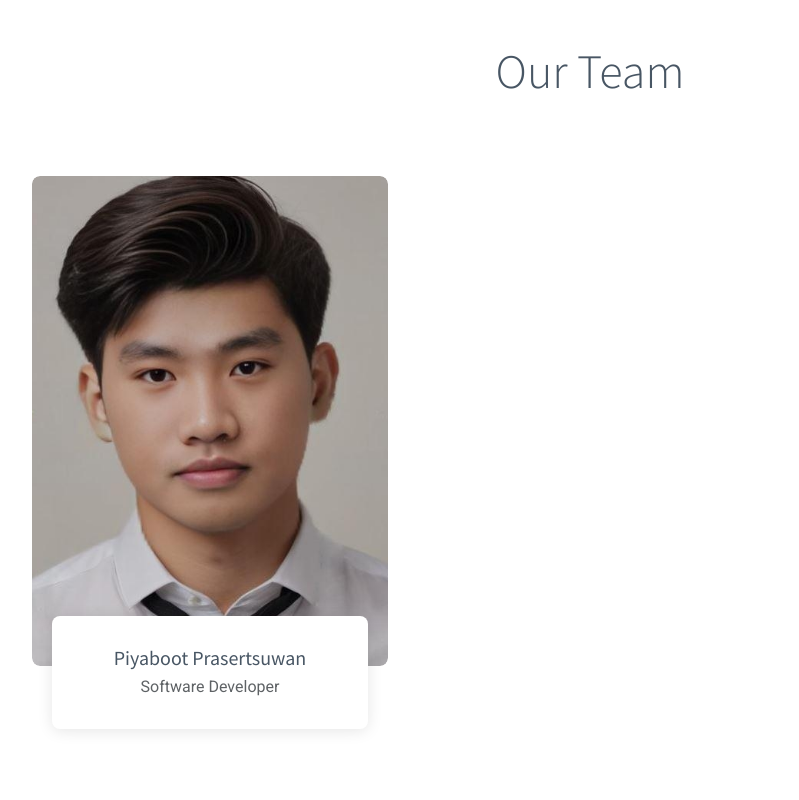
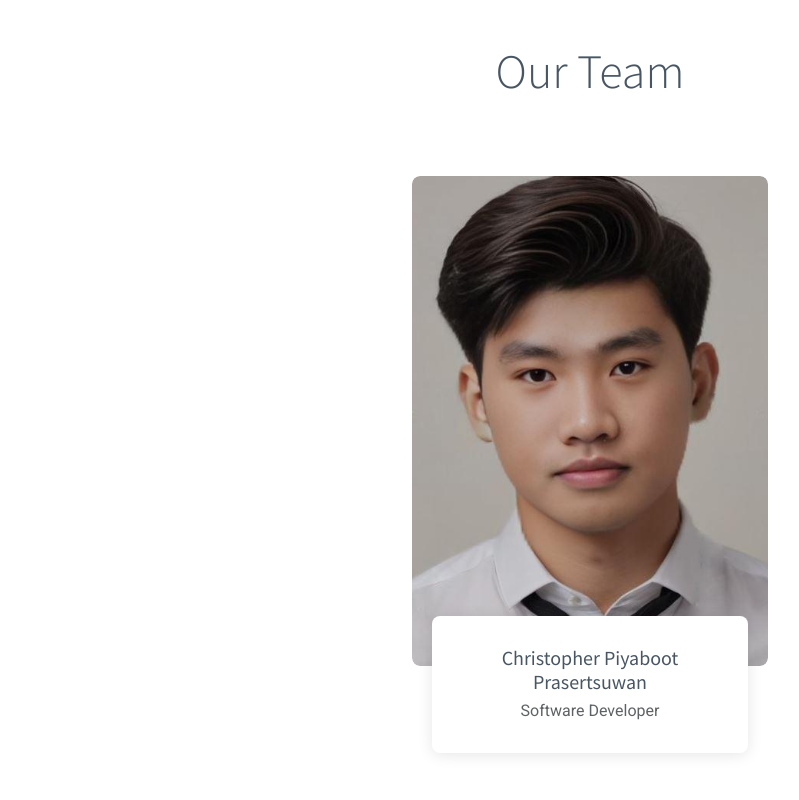
Before and after one commit to MPiya/Exio-landing-page, a plain HTML site: page index.html in a window 1280 px wide. Shown: the part 1240-2040 px from the top of the page, without its empty margins (50-849 px from the left). Drawn offline with Linux system fonts and the light colour scheme.

Commit message:
Update index.html

```diff
--- a/index.html
+++ b/index.html
@@ -133,7 +133,7 @@
 
      <div class="container" data-aos="fade-up" data-aos-delay="100">
 
-         <div class="row gy-5">
+         <div class="row gy-5 justify-content-center">
 
              <div class="col-xl-4 col-md-6 d-flex" data-aos="zoom-in" data-aos-delay="200">
                  <div class="team-member">
@@ -147,7 +147,7 @@
                              <a href=""><i class="bi bi-instagram"></i></a>
                              <a href=""><i class="bi bi-linkedin"></i></a>
                          </div>
-                         <h4>Piyaboot Prasertsuwan</h4>
+                         <h4>Christopher Piyaboot Prasertsuwan</h4>
                          <span>Software Developer</span>
                      </div>
                  </div>
```
